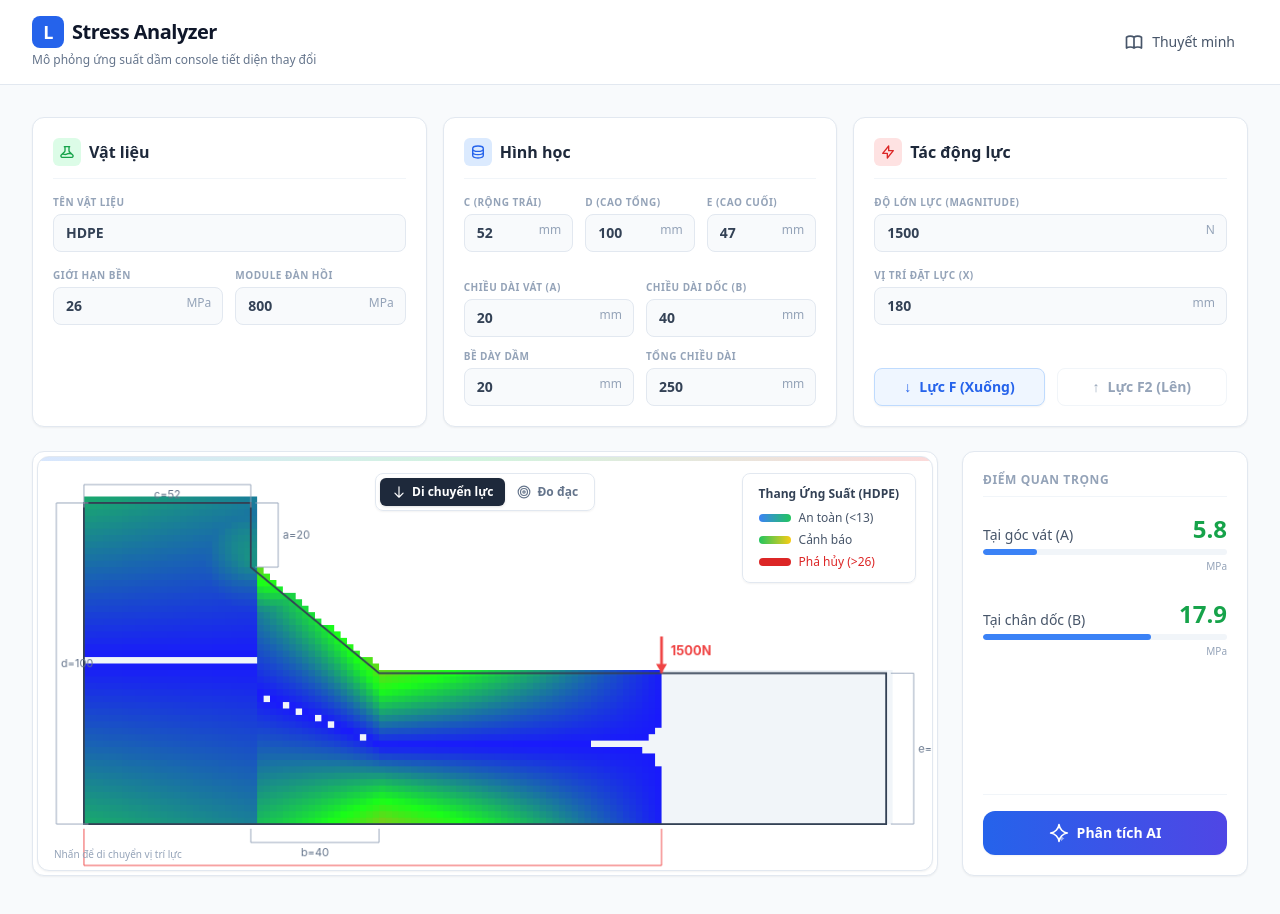
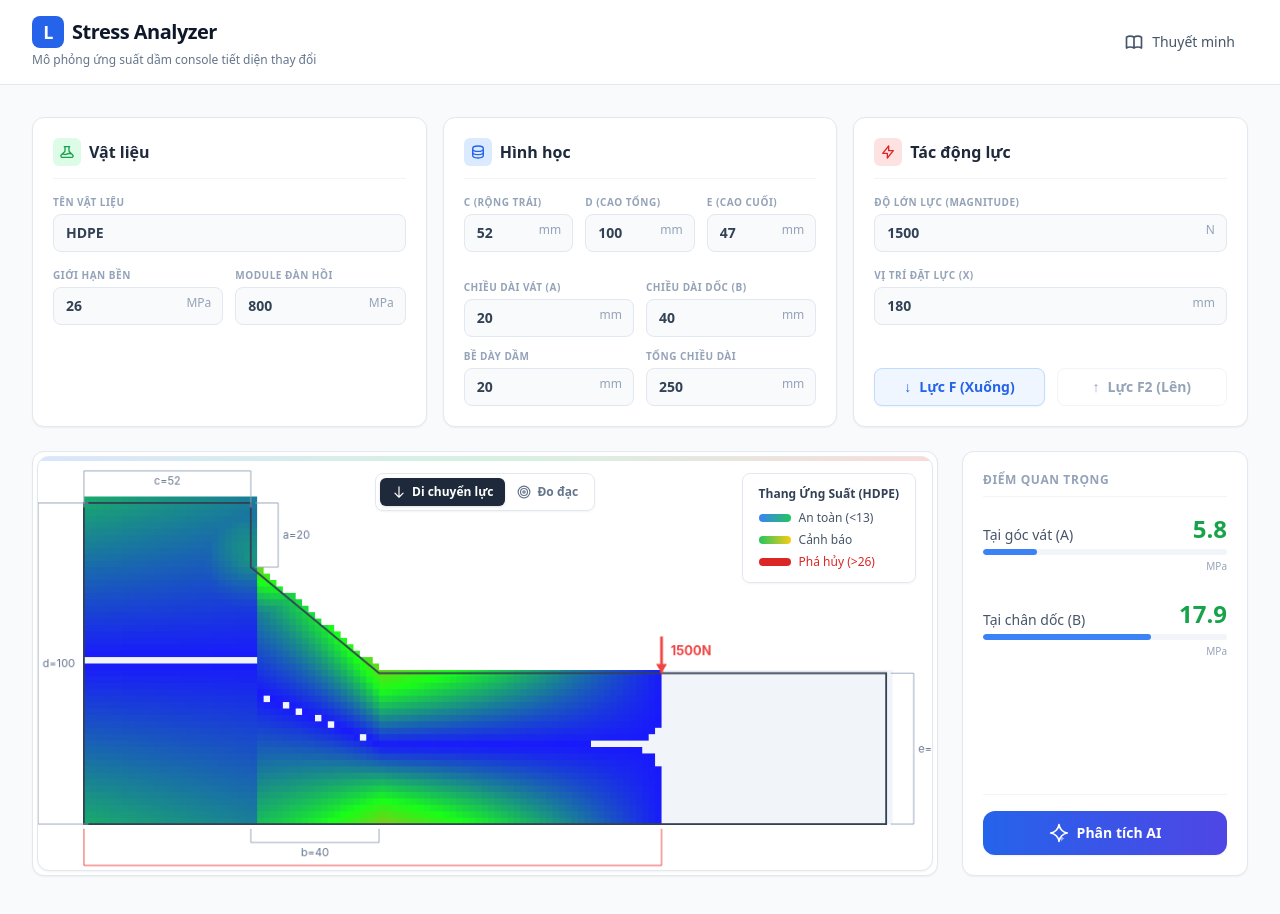
Before and after one commit to OceanHpCK/stress-analysis, a React (Vite) app: page / in a window 1280 px wide. Shown: the top 914 px of the page. Built offline with nearby package versions, Linux system fonts and the light colour scheme.

Commit message:
Adjust c and d dimension offsets for better visibility, remove help text

```diff
--- a/components/SimulationCanvas.tsx
+++ b/components/SimulationCanvas.tsx
@@ -137,8 +137,8 @@ const SimulationCanvas: React.FC<Props> = ({ dimensions, force, material, onForc
       ctx.restore();
     };
 
-    drawDimLine(toScreen(0, 0), toScreen(0, dimensions.totalHeight), `d=${dimensions.totalHeight}`, -30, 'y');
-    drawDimLine(toScreen(0, dimensions.totalHeight), toScreen(dimensions.leftWidth, dimensions.totalHeight), `c=${dimensions.leftWidth}`, -20, 'x');
+    drawDimLine(toScreen(0, 0), toScreen(0, dimensions.totalHeight), `d=${dimensions.totalHeight}`, -50, 'y');
+    drawDimLine(toScreen(0, dimensions.totalHeight), toScreen(dimensions.leftWidth, dimensions.totalHeight), `c=${dimensions.leftWidth}`, -35, 'x');
     drawDimLine(toScreen(dimensions.leftWidth, dimensions.totalHeight), toScreen(dimensions.leftWidth, dimensions.totalHeight - dimensions.a), `a=${dimensions.a}`, 30, 'y');
     drawDimLine(toScreen(dimensions.leftWidth, 0), toScreen(dimensions.leftWidth + dimensions.b, 0), `b=${dimensions.b}`, 20, 'x');
     drawDimLine(toScreen(dimensions.totalLength, 0), toScreen(dimensions.totalLength, dimensions.endHeight), `e=${dimensions.endHeight}`, 30, 'y');
@@ -356,10 +356,7 @@ const SimulationCanvas: React.FC<Props> = ({ dimensions, force, material, onForc
         </div>
       </div>
 
-      {/* Help text */}
-      <div className="absolute bottom-2 left-4 text-[10px] text-slate-400 pointer-events-none">
-        {mode === 'force' ? 'Nhấn để di chuyển vị trí lực' : 'Nhấn để ghim điểm đo'}
-      </div>
+
     </div>
   );
 };
```
